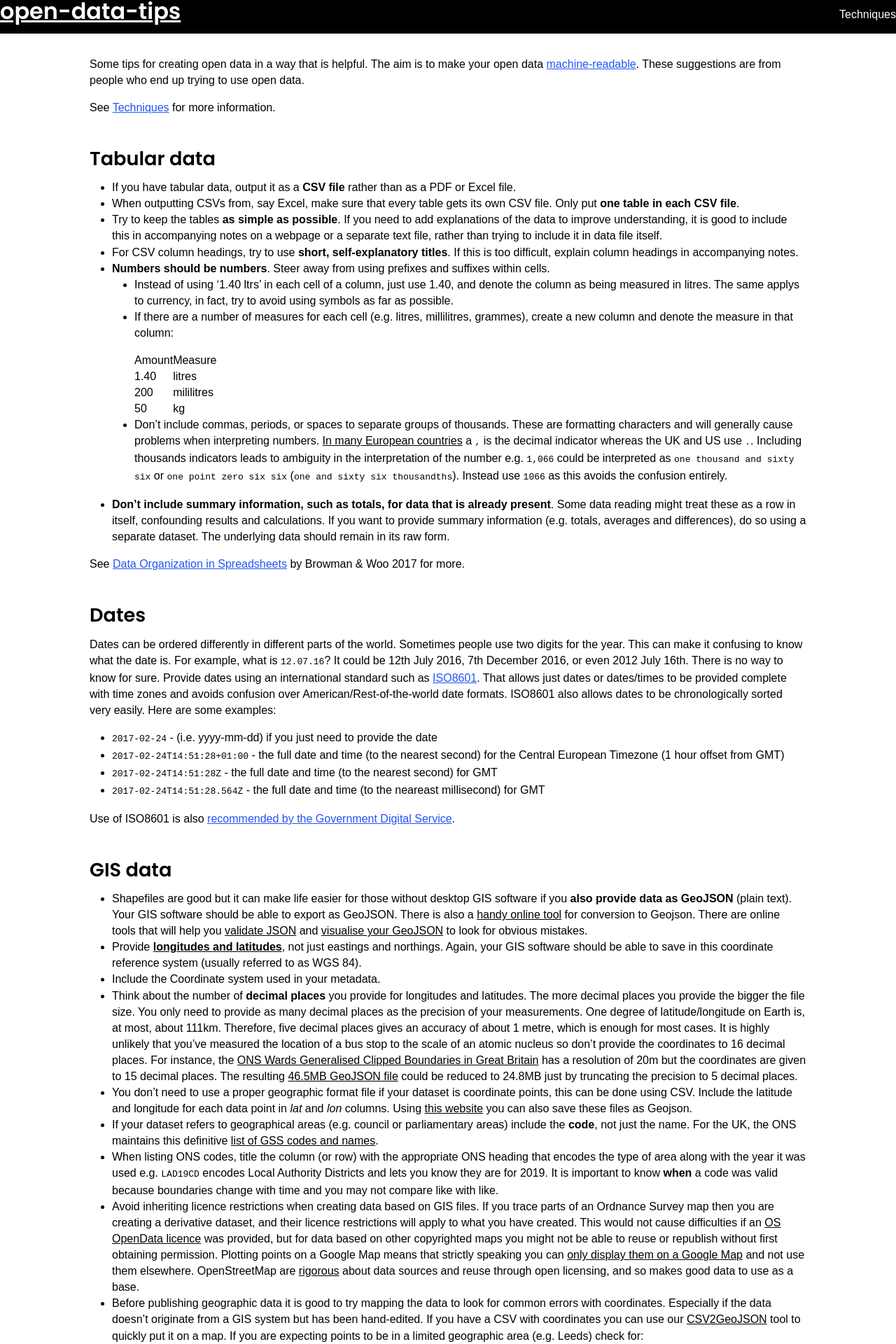
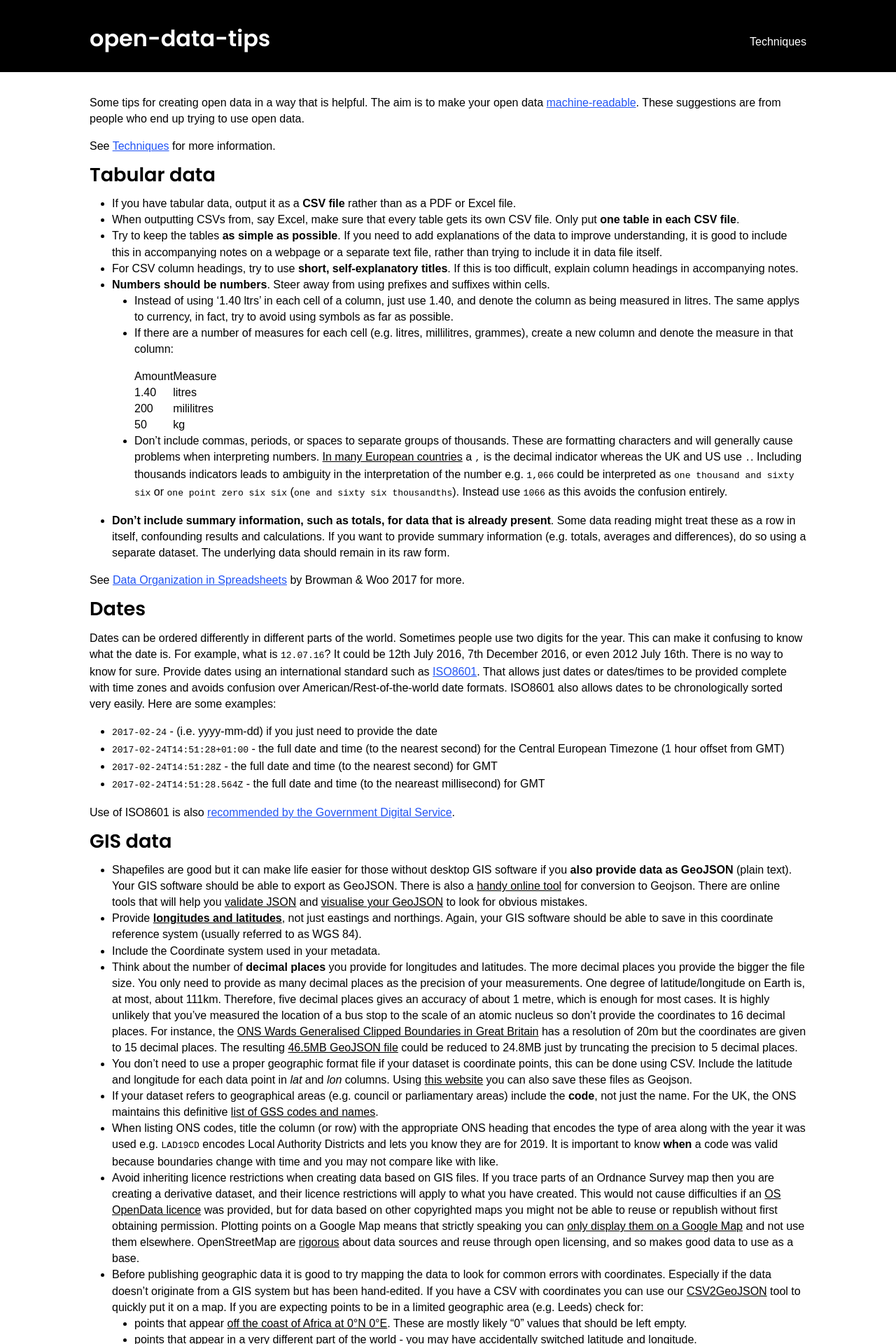
Before and after one commit to odileeds/open-data-tips, a Jekyll site: the page built from README.md, in a window 1280 px wide. Shown: the top 1920 px of the page at 70% size. Built offline with Jekyll 4.4.1, drawn with Linux system fonts in a browser that asks for light colours; our own code applies the rules of GitHub Pages for plain Markdown files.

Commit message:
More style changes

```diff
--- a/_layouts/default.html
+++ b/_layouts/default.html
@@ -8,7 +8,7 @@
 	<link rel="stylesheet" href="/open-data-tips/assets/css/style.css">
 </head>
 <body class="b1-bg">
-	<header class="site-header">
+	<header class="site-header holder doublepadded">
 		<h1><a href="/">{{ site.title }}</a></h1>
 		<a href="/open-data-tips/techniques">Techniques</a>
 	</header>
--- a/assets/css/style.css
+++ b/assets/css/style.css
@@ -62,9 +62,10 @@ a, a:visited { color: inherit; }
 body { background-color: #000000; font-family: Arial,sans-serif; color: #efefef; line-height: 1.44em; text-rendering: optimizeLegibility; }
 p, iframe, h2, h3, h4, figure, ul, ol, .block, .padded-bottom { margin-bottom: 16px; }
 h1,h2,h3,h4 { font-family: Poppins, "fallback for poppins", sans-serif; line-height: 1em; }
-h1 { font-size: 2em; margin-top: 1em; }
-h2 { font-size: 1.7em; margin-top: 1.7647058823529411em; font-weight: 500; }
-h3 { font-size: 1.4em; margin-top: 1.428571em; }
+h1 { font-size: 2em; }
+h2 { font-size: 1.7em; font-weight: 500; }
+h3 { font-size: 1.4em; }
+h1 + *, h2 + *, h3 + *, h4 + * { margin-top: 1rem; }
 h1:first-child, h2:first-child, h3:first-child { margin-top: 0; }
 strong, b { font-weight: 700; }
 em, i { font-style: italic; }
@@ -111,9 +112,9 @@ a.c8-bg:hover, a.b1-bg:hover, a.b2-bg:hover, a.b3-bg:hover, a.b4-bg:hover, a.b5-
 .center-block ul a { display: block; padding: 1.5rem; text-decoration: none; height: 100%; }
 .center-block ul a > *:last-child { margin-bottom: 0; }
 
-.site-header { display: flex; align-items: end; margin-bottom: 1rem; }
+.site-header { display: flex; align-items: end; }
 .site-header > h1 { flex-grow: 1; }
-.site-header > a { text-decoration: none; }
+.site-header a { text-decoration: none; }
 footer a { color: inherit; }
 
 @media screen and (max-width: 1200px) {
```
